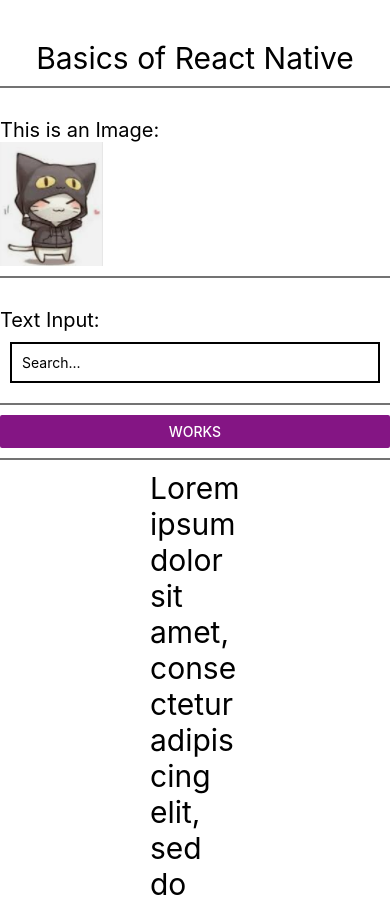
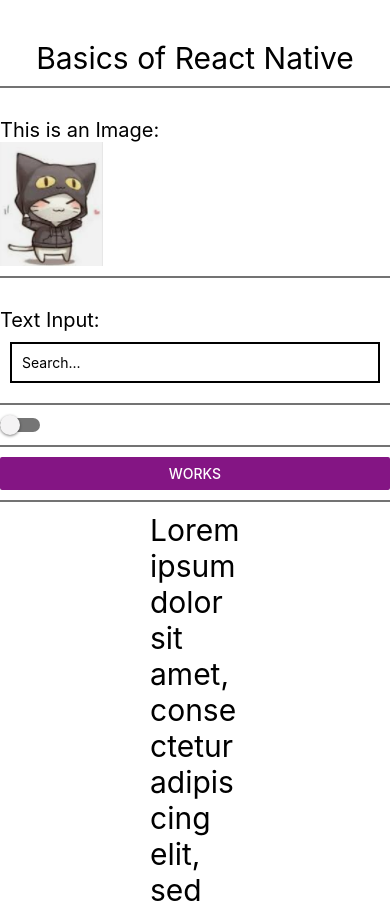
Before and after one commit to skybride/React-Native-Basics, a React Native app: screen / in a window 390 px wide. Shown: the top 903 px of the page. Built offline with nearby package versions, Linux system fonts and the light colour scheme.

Commit message:
add Switch component and update README

```diff
--- a/App.js
+++ b/App.js
@@ -6,6 +6,7 @@ import { StyleSheet, Text, View } from 'react-native';
 import ButtonComponent from './BasicComponents/ButtonComponent';
 import ImageComponent from './BasicComponents/ImageComponent';
 import ScrollViewComponent from './BasicComponents/ScrollViewComponent';
+import SwitchComponent from './BasicComponents/SwitchComponent';
 import TextInputComponent from './BasicComponents/TextInputComponent';
 
 export default function App() {
@@ -22,6 +23,10 @@ export default function App() {
       <View style={styles.separator}></View>
       <View>
         <TextInputComponent />
+      </View>
+      <View style={styles.separator} />
+      <View>
+        <SwitchComponent />
       </View>
       <View style={styles.separator} />
       <View>
--- /dev/null
+++ b/BasicComponents/SwitchComponent.js
@@ -0,0 +1,25 @@
+/**
+ * Switch is equivalent to toggle button
+ */
+import React, { useState } from "react";
+import { Switch, StyleSheet } from "react-native";
+
+const SwitchComponent = () => {
+    const [isEnabled, setIsEnabled] = useState(false);
+    const toggleSwitch = () => setIsEnabled(previousState => !previousState);
+
+    return (
+        <Switch
+            trackColor={{
+                false: "#757575", // sonic silverr
+                true: "#8b0000" //dark red
+            }}
+
+            thumbColor={isEnabled ? "#81b0ff" : "#f4f3f4"} //true = maya blue, fales = Selago
+            onValueChange={toggleSwitch}
+            value={isEnabled}
+        />
+    );
+}
+
+export default SwitchComponent;
```
Also changed, not shown: 1 other file (tests, documents, lock files or other folders).
